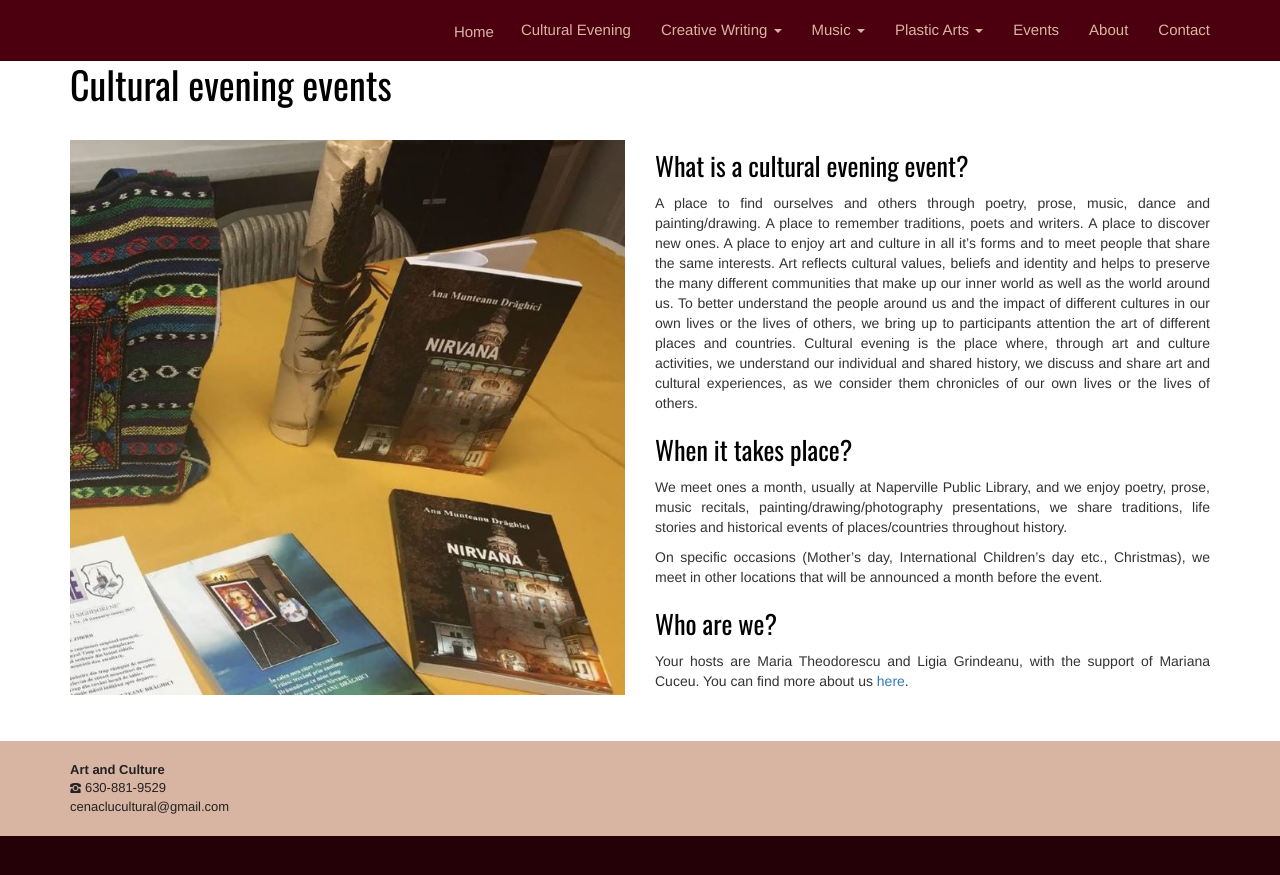
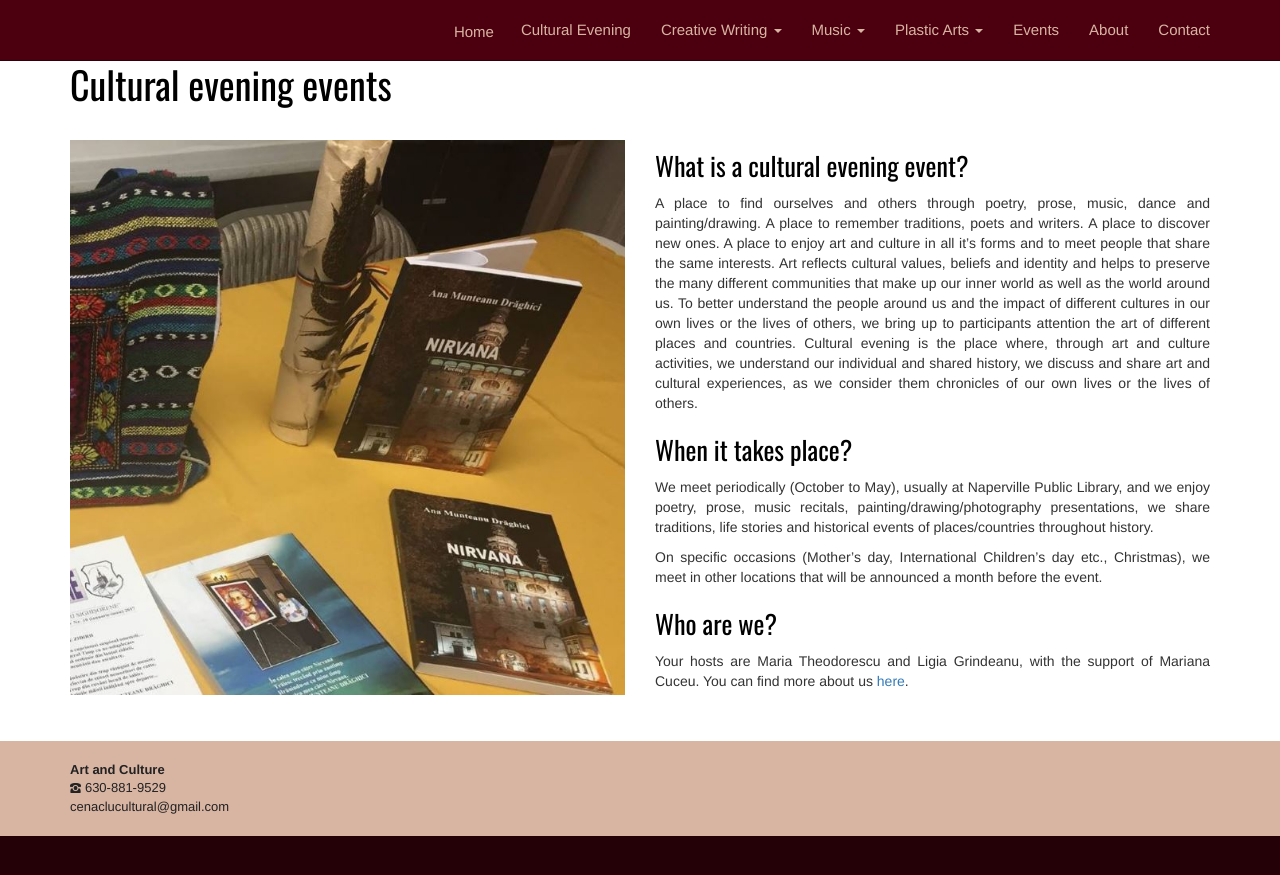
Before and after one commit to adrianth/culteve, a Jekyll site: the page built from en/cultural-evening.html, in a window 1280 px wide. Shown: the top 875 px of the page. Built offline with Jekyll 4.4.1, drawn with Linux system fonts in a browser that asks for light colours.

Commit message:
periodically

```diff
--- a/en/cultural-evening.html
+++ b/en/cultural-evening.html
@@ -21,7 +21,7 @@ title: Cultural evening events
         </div>
         <div class="col-sm-6">
             <h2>When it takes place?</h2>
-            <p class="justify">We meet ones a month, usually at Naperville Public Library, and we enjoy poetry, prose, music recitals, painting/drawing/photography presentations, we share traditions, life stories and historical events of places/countries throughout history.</p>
+            <p class="justify">We meet periodically (October to May), usually at Naperville Public Library, and we enjoy poetry, prose, music recitals, painting/drawing/photography presentations, we share traditions, life stories and historical events of places/countries throughout history.</p>
             <p class="justify">On specific occasions (Mother’s day, International Children’s day etc., Christmas), we meet in other locations that will be announced a month before the event.</p>
     </div>
 
```
